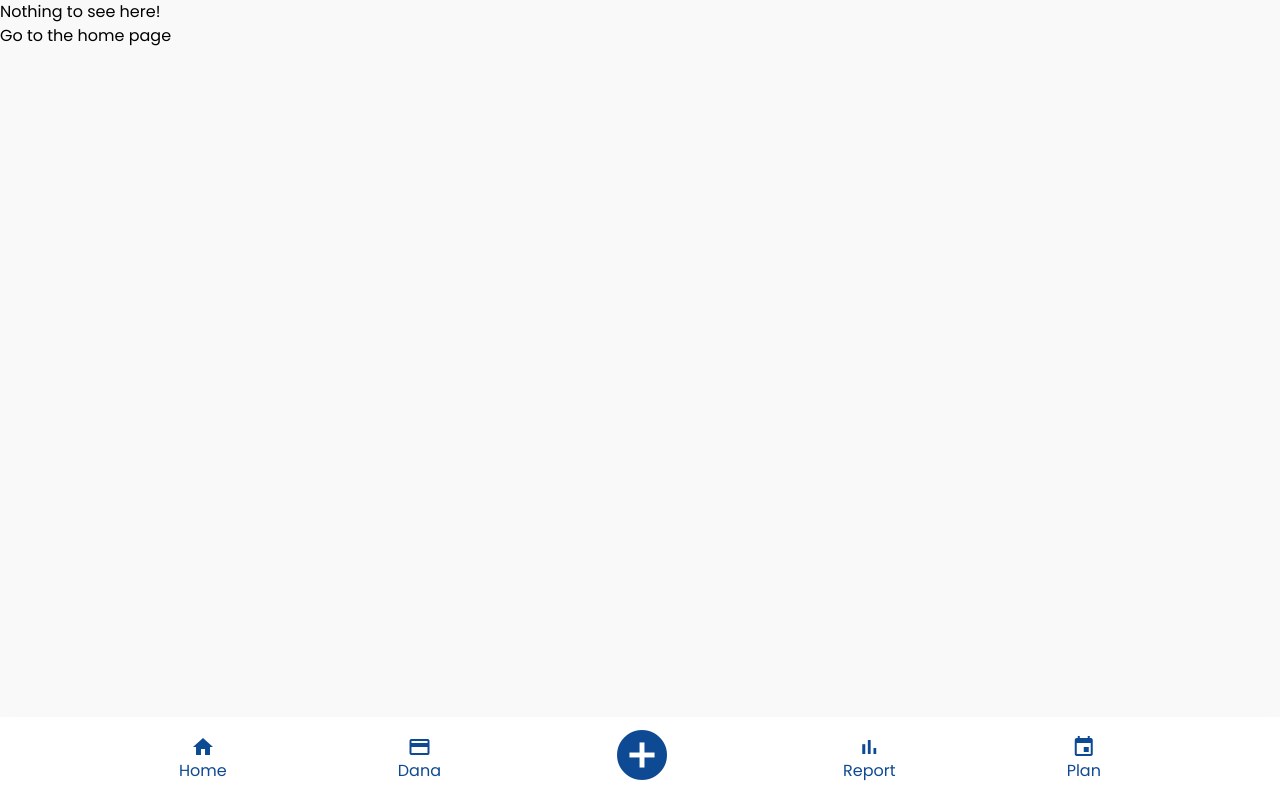
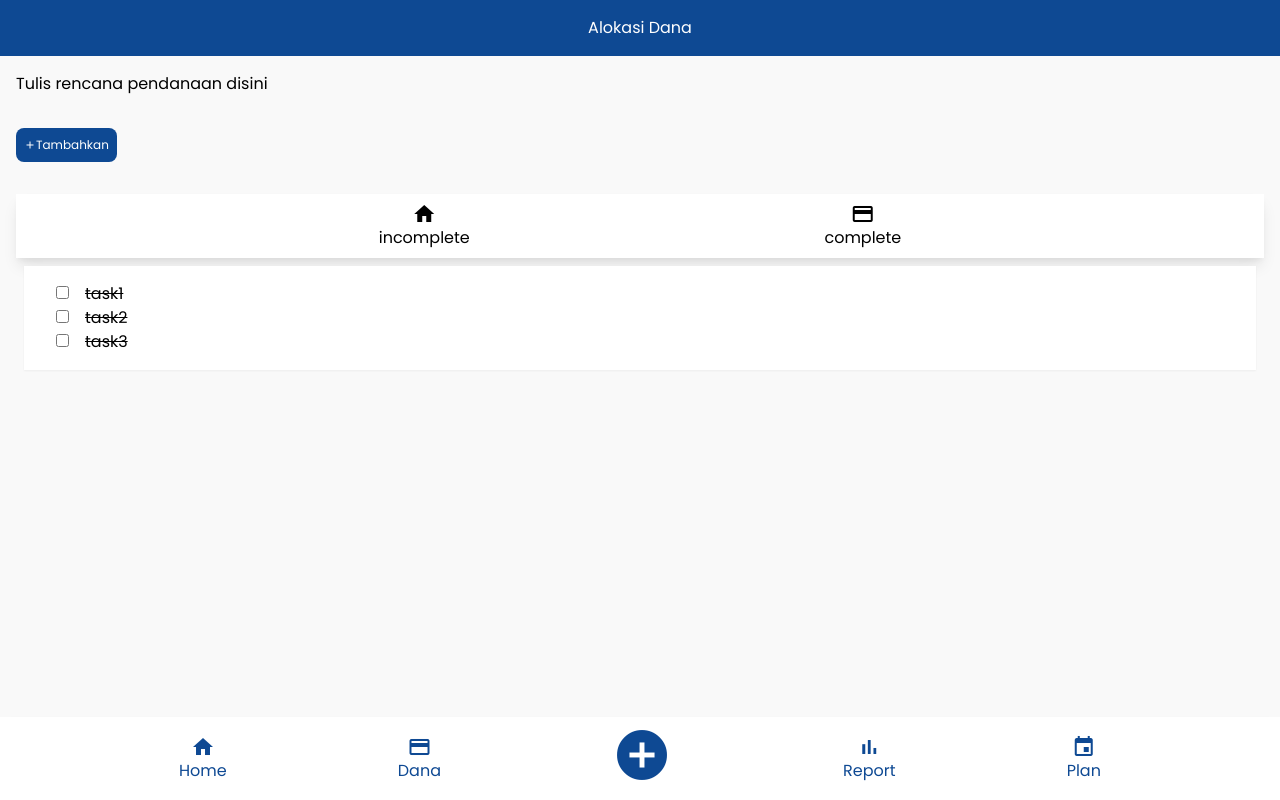
Before and after one commit to JenabB/react-alokasi-dana, a React (Create React App) app: page /plan/complete in a window 1280 px wide. Built offline with nearby package versions, Linux system fonts and the light colour scheme.

Commit message:
add plan modal

```diff
--- a/package.json
+++ b/package.json
@@ -4,6 +4,7 @@
   "private": true,
   "dependencies": {
     "@craco/craco": "^6.2.0",
+    "@popperjs/core": "^2.11.0",
     "@testing-library/jest-dom": "^5.14.1",
     "@testing-library/react": "^11.2.7",
     "@testing-library/user-event": "^12.8.3",
@@ -12,6 +13,7 @@
     "react": "^17.0.2",
     "react-dom": "^17.0.2",
     "react-helmet": "^6.1.0",
+    "react-popper": "^2.2.5",
     "react-router-dom": "^6.0.2",
     "react-scripts": "4.0.3",
     "react-select": "^4.3.1",
--- a/src/BottomNavigation.js
+++ b/src/BottomNavigation.js
@@ -11,12 +11,15 @@ import {
   ViewAllPendanaan,
   CreatePendanaan,
   Report,
+  Plan,
   // Welcome,
   // TotalDetail,
   // DanaDetail,
   // EditPendanaan,
   // ProductByCategory,
 } from "pages";
+import InComplete from "components/plan/InComplete";
+import Completed from "components/plan/Completed";
 
 export default function BottomNavigation() {
   return (
@@ -27,6 +30,10 @@ export default function BottomNavigation() {
           <Route path="dana" element={<ViewAllPendanaan />} />
           <Route path="create" element={<CreatePendanaan />} />
           <Route path="report" element={<Report />} />
+          <Route path="plan" element={<Plan />}>
+            <Route index element={<InComplete />} />
+            <Route path="complete" element={<Completed />} />
+          </Route>
           <Route path="*" element={<NoMatch />} />
         </Route>
       </Routes>
--- /dev/null
+++ b/src/components/plan/AddPlanModal.js
@@ -0,0 +1,53 @@
+import React from "react";
+
+const AddPlanModal = ({ isShow, handleShow }) => {
+  return (
+    <>
+      {isShow && (
+        <div
+          style={{
+            position: "absolute",
+            marginLeft: "auto",
+            marginRight: "auto",
+            left: 0,
+            right: 0,
+            textAlign: "center",
+          }}
+          className="bg-white lg:w-1/4 xs:w-3/4 shadow-lg p-4 rounded-md absolute z-10 top-40"
+        >
+          <div className="flex justify-between">
+            <div></div>
+            <button className="material-icons text-red" onClick={handleShow}>
+              close
+            </button>
+          </div>
+          <h1 className="text-xl mb-4">Bua Planning keuanganmu</h1>
+          <div className="p-4">
+            <input
+              type="text"
+              placeholder="nama plan"
+              className="bg-input w-full p-2 m-2 rounded-md"
+            />
+            <br />
+            <input
+              type="number"
+              placeholder="biaya"
+              className="bg-input p-2 m-2 w-full mb-8 rounded-lg"
+            />
+            <br />
+            <label>Rencana akan dilakukan</label>
+            <input type="date" className="bg-input p-2 m-2 rounded-lg" />
+          </div>
+          <div className="flex justify-center mt-10">
+            <button className="flex bg-primary px-3 py-1 justify-center items-center rounded-lg">
+              <h1 className="material-icons text-white">save</h1>
+              <h1 className="text-white">simpan</h1>
+            </button>
+          </div>
+        </div>
+      )}
+    </>
+  );
+};
+
+export default AddPlanModal;
--- /dev/null
+++ b/src/components/plan/Completed.js
@@ -0,0 +1,53 @@
+import { useState } from "react";
+
+const Completed = () => {
+  const mock = [
+    {
+      id: 1,
+      name: "task1",
+      value: "task1",
+      checked: false,
+    },
+    {
+      id: 2,
+      name: "task2",
+      value: "task2",
+      checked: false,
+    },
+    {
+      id: 3,
+      name: "task3",
+      value: "task3",
+      checked: false,
+    },
+  ];
+  const [value, setValue] = useState(mock);
+  console.log(value);
+
+  const handleChange = (e) => {
+    // setValue([...value, [e.target.name]: e.target.checked]);
+  };
+  return (
+    <div>
+      <div className="bg-white shadow-sm p-4 m-2">
+        {value.map((val, index) => (
+          <div key={index} className="items-center">
+            <input
+              className="mx-4 line-"
+              type="checkbox"
+              id={val.id}
+              name={val.name}
+              checked={val.checked}
+              onChange={handleChange}
+            />
+            <label className="line-through" for={val.name}>
+              {val.name}
+            </label>
+          </div>
+        ))}
+      </div>
+    </div>
+  );
+};
+
+export default Completed;
--- /dev/null
+++ b/src/components/plan/EditPlanModal.js
@@ -0,0 +1,16 @@
+import React from "react";
+
+export default function Modal({ isAddShow, setIsAddShow }) {
+  return (
+    <>
+      {isAddShow ? (
+        <div>
+          <div>
+            <button onClick={() => setIsAddShow(false)}>x</button>
+          </div>
+          <h1>ini modal create</h1>
+        </div>
+      ) : null}
+    </>
+  );
+}
--- /dev/null
+++ b/src/components/plan/InComplete.js
@@ -0,0 +1,53 @@
+import React, { useState } from "react";
+
+const InComplete = () => {
+  const mock = [
+    {
+      id: 1,
+      name: "task1",
+      value: "task1",
+      checked: false,
+    },
+    {
+      id: 2,
+      name: "task2",
+      value: "task2",
+      checked: false,
+    },
+    {
+      id: 3,
+      name: "task3",
+      value: "task3",
+      checked: false,
+    },
+  ];
+  const [value, setValue] = useState(mock);
+  console.log(value);
+
+  const handleChange = (e) => {
+    // setValue([...value, [e.target.name]: e.target.checked]);
+  };
+
+  return (
+    <div>
+      <div className="bg-white shadow-sm p-4 m-2">
+        {value.map((val, index) => (
+          <div key={index} className="items-center">
+            <input
+              className="mx-4"
+              type="checkbox"
+              id={val.id}
+              defaultChecked={false}
+              name={val.name}
+              checked={val.checked}
+              onChange={handleChange}
+            />
+            <label htmlFor={val.name}>{val.name}</label>
+          </div>
+        ))}
+      </div>
+    </div>
+  );
+};
+
+export default InComplete;
--- /dev/null
+++ b/src/pages/J.Plan.js
@@ -0,0 +1,45 @@
+import { useState } from "react";
+import AppBar from "components/home/B1.AppBar";
+import AddPlanModal from "components/plan/AddPlanModal";
+import React from "react";
+import { Outlet, NavLink } from "react-router-dom";
+
+const Plan = () => {
+  const [isShow, setIshow] = useState(false);
+
+  const handleShow = () => {
+    setIshow(!isShow);
+  };
+  return (
+    <div>
+      <AppBar />
+      <AddPlanModal isShow={isShow} handleShow={handleShow} />
+      <div className="p-4">
+        <h1>Tulis rencana pendanaan disini</h1>
+        <button
+          className="bg-primary my-8 p-2 rounded-lg flex text-white items-center"
+          onClick={handleShow}
+        >
+          <span className="material-icons" style={{ fontSize: "12px" }}>
+            add
+          </span>
+          <h1 style={{ fontSize: "12px" }}>Tambahkan</h1>
+        </button>
+
+        <nav className=" w-full p-2 flex justify-evenly bg-white shadow-lg items-center">
+          <div className="flex flex-col items-center">
+            <div className="material-icons">home</div>
+            <NavLink to="/plan">incomplete</NavLink>
+          </div>
+          <div className="flex flex-col items-center">
+            <div className="material-icons">payment</div>
+            <NavLink to="/plan/complete">complete</NavLink>
+          </div>
+        </nav>
+        <Outlet />
+      </div>
+    </div>
+  );
+};
+
+export default Plan;
--- a/src/pages/index.js
+++ b/src/pages/index.js
@@ -7,6 +7,7 @@ import ViewAllPendanaan from "./F.ViewAllPendanaan";
 import TotalDetail from "./G.TotalDetail";
 import ProductByCategory from "./H.ProductByCategory";
 import Report from "./I.Report";
+import Plan from "./J.Plan";
 
 export {
   Welcome,
@@ -18,4 +19,5 @@ export {
   TotalDetail,
   ProductByCategory,
   Report,
+  Plan,
 };
```
Also changed, not shown: 1 other file (tests, documents, lock files or other folders).
